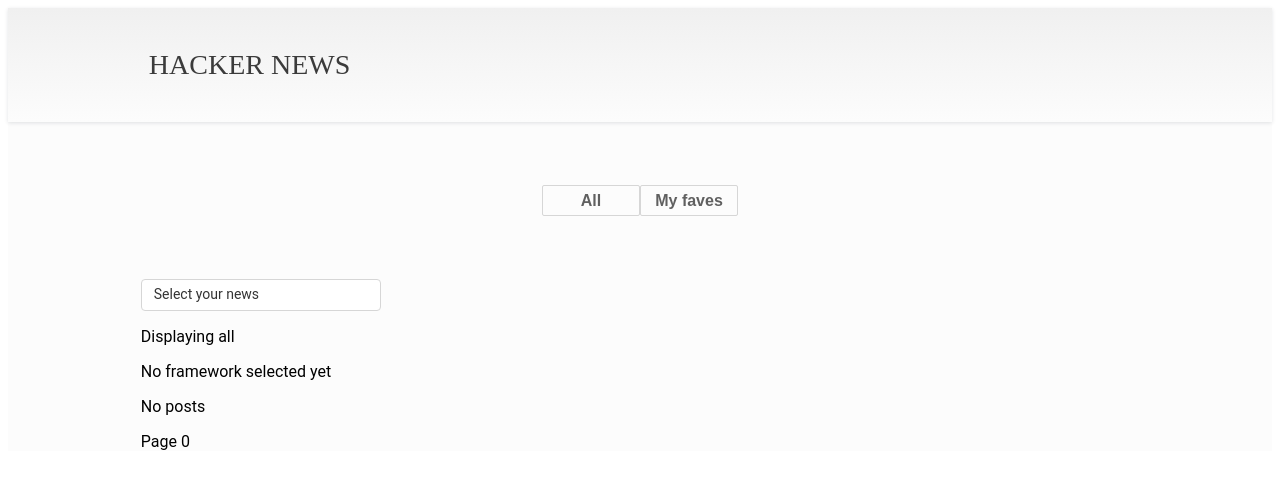
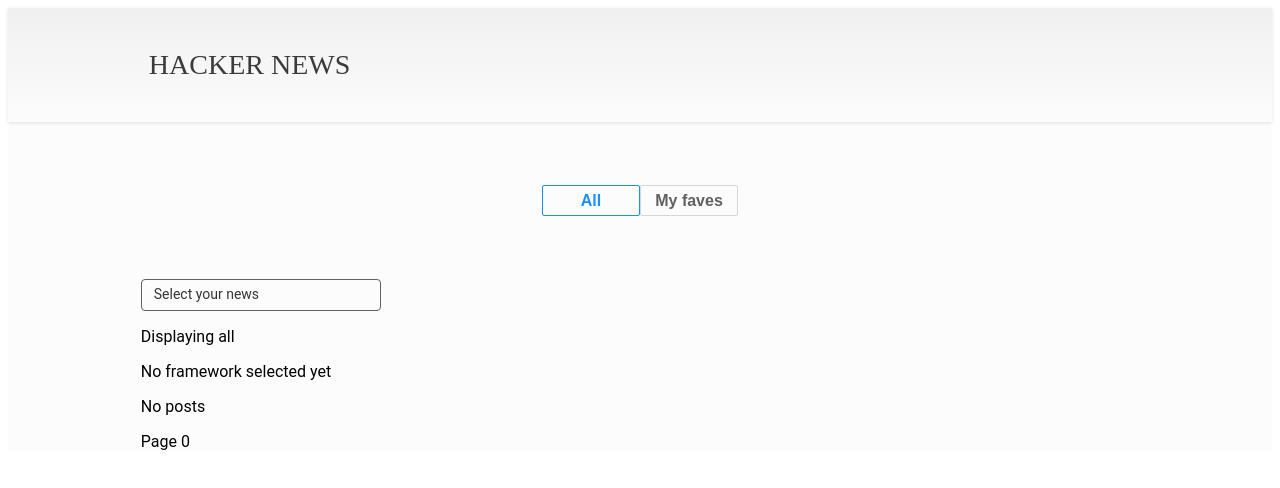
Before and after one commit to joselws/hackernews-api, a React (Create React App) app: page / in a window 1280 px wide. Shown: the top 488 px of the page. Built offline with nearby package versions, Linux system fonts and the light colour scheme.

Commit message:
more CSS (vars, coloring buttons, and general improvements)

```diff
--- a/src/App.js
+++ b/src/App.js
@@ -109,7 +109,7 @@
         { page >= 0 ? <p>Page { page }</p> : <p></p>}
         <Posts posts={ posts } />
       </div>
-      { !favs ? framework !== null ? <Pages pageButtons={ pageButtons } changePage={ changePage } /> : <p></p> : <p></p> }
+      { !favs ? framework !== null ? <Pages page={ page } pageButtons={ pageButtons } changePage={ changePage } /> : <p></p> : <p></p> }
     </div>
   );
 }
--- a/src/components/Buttons.jsx
+++ b/src/components/Buttons.jsx
@@ -1,14 +1,33 @@
 const Buttons = ({ favs, changeFavs }) => {
     return (
         <div className="buttons-wrapper">
-            <button className="fav-btn" onClick={() => changeFavs(false)}>
-                <span className="btn-text">All</span>
+            <button className="fav-btn"
+                style={ favs === false ? { border: '1px solid #1890FF' } : {} }
+                onClick={() => changeFavs(false)}
+            >
+                <span className="btn-text" style={ favs === false ? { color: '#1890FF' } : {} }>All</span>
             </button>
-            <button className="fav-btn" onClick={() => changeFavs(true)}>
-                <span className="btn-text">My faves</span>
+
+            <button className="fav-btn"
+                onClick={() => changeFavs(true)}
+                style={ favs === true ? { border: '1px solid #1890FF' } : {} }
+            >
+                <span style={ favs === true ? { color: '#1890FF' } : {} } className="btn-text">My faves</span>
             </button>
         </div>
     )
 }
 
+// Turn blue when the button is clicked
+
+const selectedColor = {
+    text: '#1890FF',
+    border: '1px solid #1890FF'
+};
+
+const selectedButton = {
+    color: selectedColor.text,
+    border: selectedColor.border
+}
+
 export default Buttons;
--- a/src/components/Pages.jsx
+++ b/src/components/Pages.jsx
@@ -1,8 +1,12 @@
-const Pages = ({ pageButtons, changePage }) => {
+const Pages = ({ page, pageButtons, changePage }) => {
     return (
         <div className="page-btn-wrapper">
             { pageButtons.map((pageNumber, index) =>
-                <button key={ index } className="page-btn" onClick={() => changePage(pageNumber)}>
+                <button key={ index }
+                    className="page-btn"
+                    onClick={() => changePage(pageNumber)}
+                    style={ pageNumber === page ? selectedButton : {} }
+                >
                     { isNaN(pageNumber) ? pageNumber : pageNumber+1 }
                 </button>
             )}
@@ -10,4 +14,16 @@
     )
 }
 
+// Turn the button blue if it's selected
+
+const selectedColor = {
+    background: '#1890FF',
+    text: '#FCFCFC'
+};
+
+const selectedButton = {
+    backgroundColor: selectedColor.background,     // css var selectedBtn value
+    color: selectedColor.text                      // css var mainColor value
+}
+
 export default Pages;
--- a/src/index.css
+++ b/src/index.css
@@ -1,11 +1,27 @@
 /***** GENERAL STYLES *****/
+
+:root {
+  --mainColor: #FCFCFC;
+  --secondaryColor: #606060;
+  --mainTextColor: #343434;
+
+  --selectedBtn: #1890FF;
+  --favButtonBorder: #D6D6D6;
+
+  --postBorder: #ABABAB;
+  --heartWrapperColor: #F5F5F5;
+
+  --pageButtonBorder: #E3E3E3;
+
+  --hoverColor: #cccccc;
+}
 
 body {
   font-family: Roboto;
 }
 
 .main-container {
-  background-color: #fcfcfc;
+  background-color: var(--mainColor);
 }
 
 
@@ -45,19 +61,24 @@
   width: 98px;
   height: 31px;
   border-radius: 2px;
-  background-color: #fcfcfc;
-  border: 1px solid #d6d6d6;
+  background-color: var(--mainColor);
+  border: 1px solid var(--favButtonBorder);
 }
 
 .fav-btn:hover {
-  background-color: #f1f1f1;
+  background-color: var(--hoverColor);
+}
+
+.fav-btn:focus {
+  outline: 0;
+  border: 1px solid var(--selectedBtn);
 }
 
 .btn-text {
   font-size: 16px;
   font-weight: bold;
   line-height: 1.75;
-  color: #606060;
+  color: var(--secondaryColor);
 }
 
 
@@ -80,12 +101,12 @@
   padding: 0 12px;
   cursor: pointer;
   border-radius: 4px;
-  border: solid 1px #d6d6d6;
-  background-color: #fff;
+  border: solid 1px var(--secondaryColor);
+  background-color: var(--mainColor);
   font-size: 14px;
   font-family: Roboto;
   line-height: 1.57;
-  color: #343434;
+  color: var(--mainTextColor);
   text-align: left;
 }
 
@@ -93,7 +114,7 @@
   display: none;
   position: absolute;
   z-index: 1;
-  background-color: #fff;
+  background-color: var(--mainColor);
   width: 240px;
   box-shadow: 0 2px 2px 0 #dad8d8;
 }
@@ -105,11 +126,11 @@
   padding-left: 12px;
   font-size: 14px;
   line-height: 1.57;
-  color: #343434;
+  color: var(--mainTextColor);
 }
 
 .dropdown-option:hover {
-  background-color: #f1f1f1;
+  background-color: var(--hoverColor);
 }
 
 .dropdown-wrapper:hover .dropdown-content {
@@ -126,8 +147,8 @@
 .post-wrapper {
   margin-top: 30px;
   border-radius: 6px;
-  border: solid 1px #979797;
-  background-color: #fff;
+  border: solid 1px var(--postBorder);
+  background-color: var(--mainColor);
   padding-left: 26px;
 }
 
@@ -141,9 +162,10 @@
 .post-info {
   font-family: Roboto;
   font-size: 14px;
+  font-weight: bold;
   line-height: 1.43;
   letter-spacing: 0.25px;
-  color: #6b6b6b;
+  color: var(--secondaryColor);
 }
 
 
@@ -161,13 +183,17 @@
   margin-right: 8px;
   margin-top: 8px;
   border-radius: 6px;
-  border: solid 1px #d9d9d9;
-  background-color: #fff;
+  border: solid 1px var(--pageButtonBorder);
+  background-color: var(--mainColor);
   font-family: Roboto;
   font-size: 14px;
   color: rgba(0, 0, 0, 0.65);
 }
 
 .page-btn:hover {
-  background-color: #f1f1f1;
+  background-color: var(--hoverColor);
 }
+
+.page-btn:focus {
+  outline: 0;
+}
```
